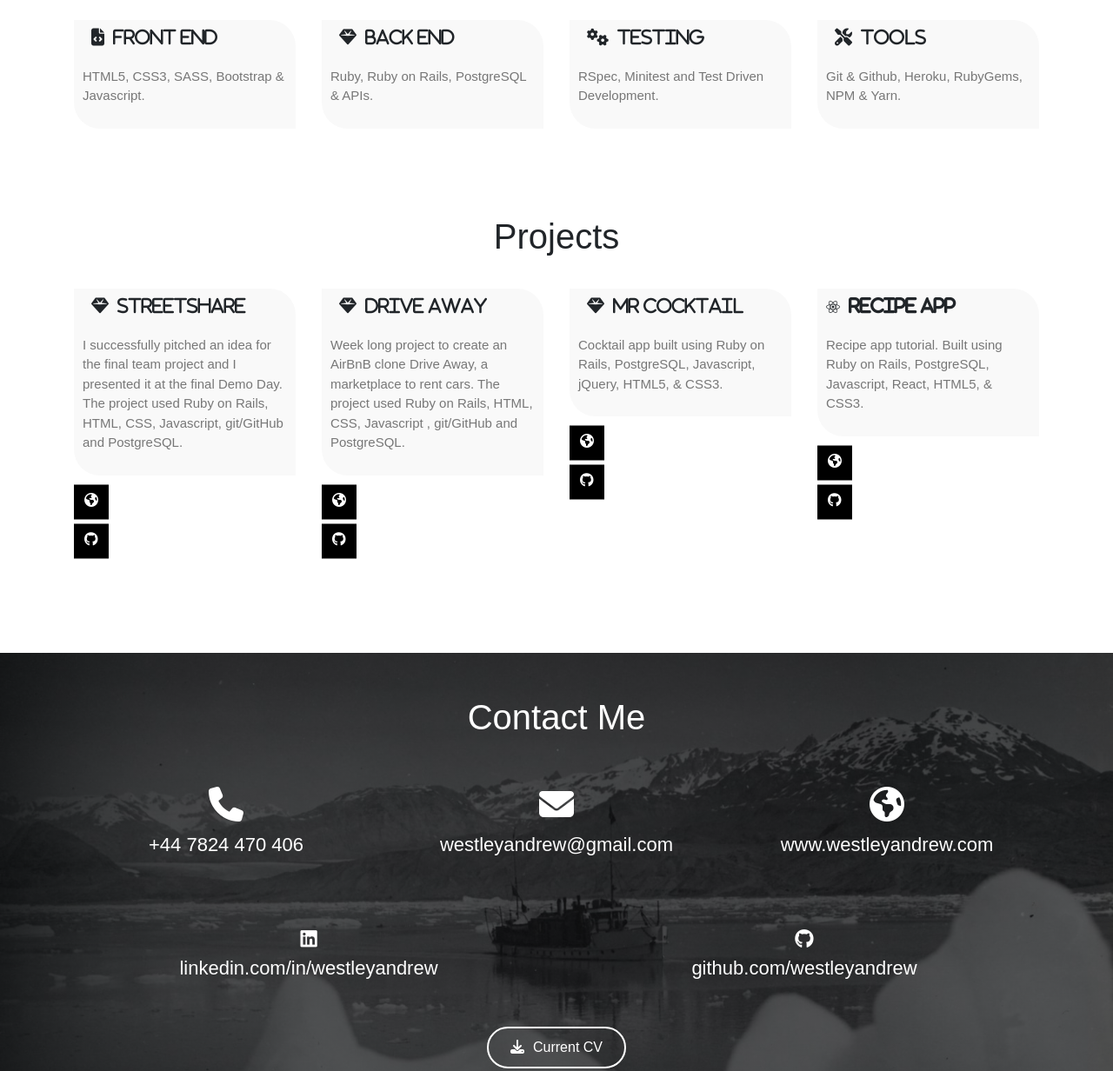
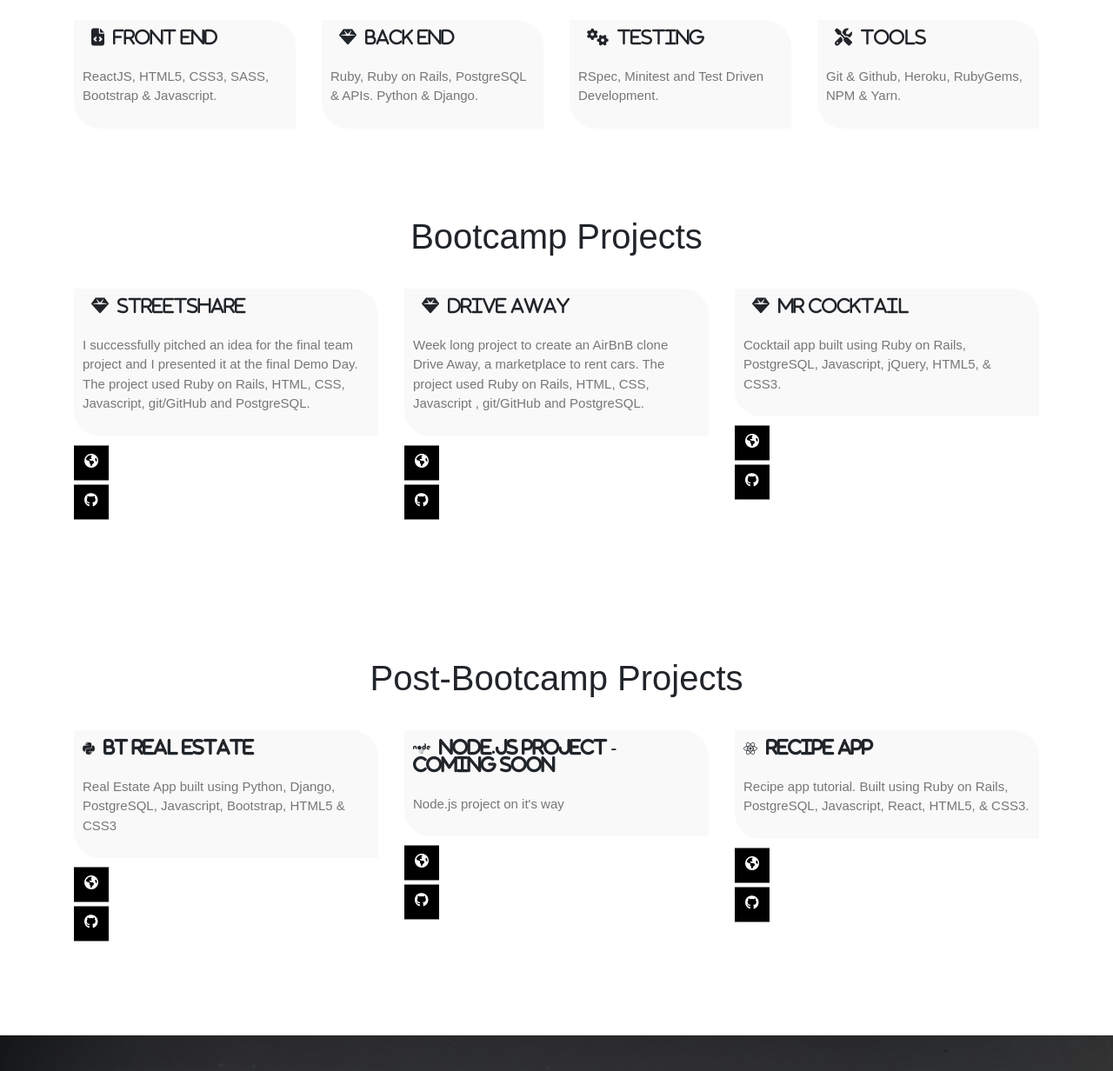
Before and after one commit to westleyandrew/profile, a plain HTML site: page index.html in a window 1280 px wide. Shown: the part 1189-2421 px from the top of the page at 87% size. Drawn offline with nearby package versions, Linux system fonts and the light colour scheme.

Commit message:
added new projects

```diff
--- a/index.html
+++ b/index.html
@@ -101,13 +101,13 @@
         <div class="col-md-3">
           <div class="services-box">
             <i class="fa fa-file-code"><span>Front End</span></i>
-            <p>HTML5, CSS3, SASS, Bootstrap & Javascript.</p>
+            <p>ReactJS, HTML5, CSS3, SASS, Bootstrap & Javascript.</p>
           </div>
         </div>
         <div class="col-md-3">
           <div class="services-box">
             <i class="fa fa-gem"><span>Back End</span></i>
-            <p>Ruby, Ruby on Rails, PostgreSQL & APIs.</p>
+            <p>Ruby, Ruby on Rails, PostgreSQL & APIs. Python & Django.</p>
           </div>
         </div>
         <div class="col-md-3">
@@ -127,14 +127,14 @@
   </div>
 
 
-  <!------------------Projects---------------->
+  <!------------------ Bootcamp Projects---------------->
 
   <div class="services" id="projects">
     <div class="container">
-      <h1 class="text-center">Projects</h1>
+      <h1 class="text-center">Bootcamp Projects</h1>
       <p class="text-center"></p>
       <div class="row">
-        <div class="col-md-3">
+        <div class="col-md-4">
           <div class="services-box">
             <i class="fa fa-gem"><span>Streetshare</span></i>
             <p>I successfully pitched an idea for the final team project and I presented it at the final Demo Day. The project used Ruby on Rails, HTML, CSS, Javascript, git/GitHub and PostgreSQL.</p>
@@ -148,7 +148,7 @@
             </ul>
           </div>
         </div>
-        <div class="col-md-3">
+        <div class="col-md-4">
           <div class="services-box">
             <i class="fa fa-gem"><span>Drive Away</span></i>
             <p>Week long project to create an AirBnB clone Drive Away, a marketplace to rent cars. The project used Ruby on Rails, HTML, CSS, Javascript , git/GitHub and PostgreSQL.</p>
@@ -162,7 +162,7 @@
             </ul>
           </div>
         </div>
-        <div class="col-md-3">
+        <div class="col-md-4">
           <div class="services-box">
             <i class="fa fa-gem"><span>Mr Cocktail</span></i>
             <p>Cocktail app built using Ruby on Rails, PostgreSQL, Javascript, jQuery, HTML5, & CSS3.</p>
@@ -176,7 +176,47 @@
             </ul>
           </div>
         </div>
-          <div class="col-md-3">
+        </div>
+      </div>
+    </div>
+  </div>
+
+    <!------------------ Post-Bootcamp Projects---------------->
+
+  <div class="services" id="projects">
+    <div class="container">
+      <h1 class="text-center">Post-Bootcamp Projects</h1>
+      <p class="text-center"></p>
+      <div class="row">
+        <div class="col-md-4">
+          <div class="services-box">
+            <i class="fab fa-python"><span>BT Real Estate</span></i>
+            <p>Real Estate App built using Python, Django, PostgreSQL, Javascript, Bootstrap, HTML5 & CSS3</p>
+          </div>
+          <br>
+          <br>
+          <div class="social-icons">
+            <ul>
+              <a href="http://167.99.201.187"><li><i class="fa fa-globe"></i></li></a>
+              <a href="https://github.com/westleyandrew/btre_project"><li><i class="fab fa-github"></i></li></a>
+            </ul>
+          </div>
+        </div>
+        <div class="col-md-4">
+          <div class="services-box">
+            <i class="fab fa-node"><span>Node.js Project - Coming soon</span></i>
+            <p>Node.js project on it's way</p>
+          </div>
+          <br>
+          <br>
+          <div class="social-icons">
+            <ul>
+              <a href="https://driveaway-ekremn.herokuapp.com/"><li><i class="fa fa-globe"></i></li></a>
+              <a href="https://github.com/westleyandrew/drive_away"><li><i class="fab fa-github"></i></li></a>
+            </ul>
+          </div>
+        </div>
+          <div class="col-md-4">
           <div class="services-box">
             <i class="fab fa-react"><span>Recipe App</span></i>
             <p>Recipe app tutorial. Built using Ruby on Rails, PostgreSQL, Javascript, React, HTML5, & CSS3.</p>
```
Also changed, not shown: 1 other file.
